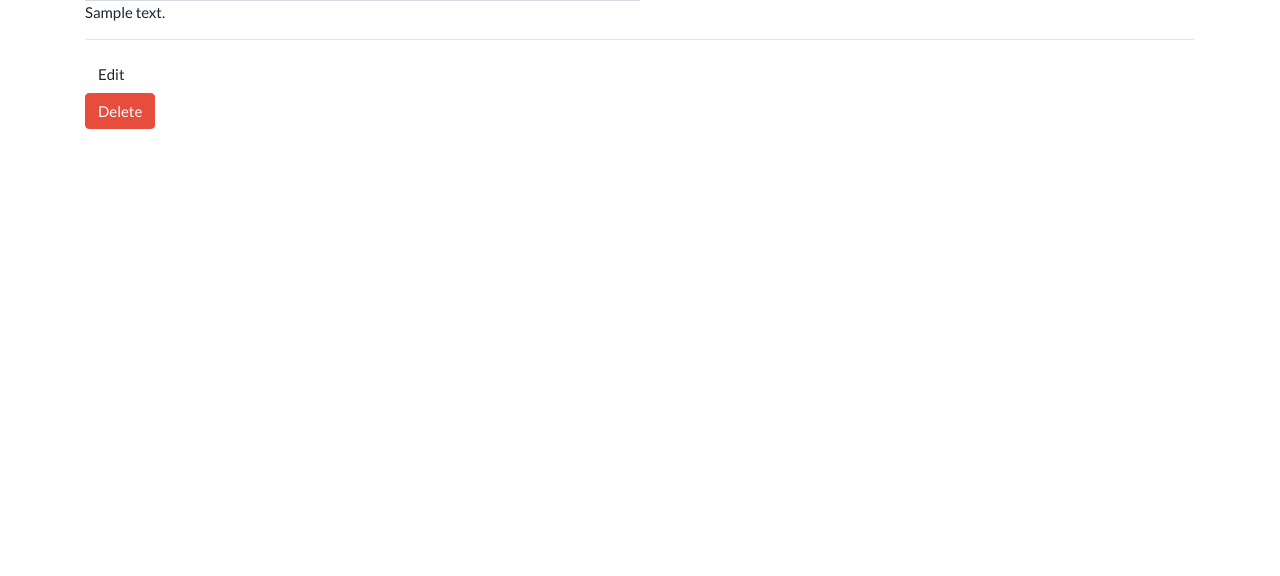
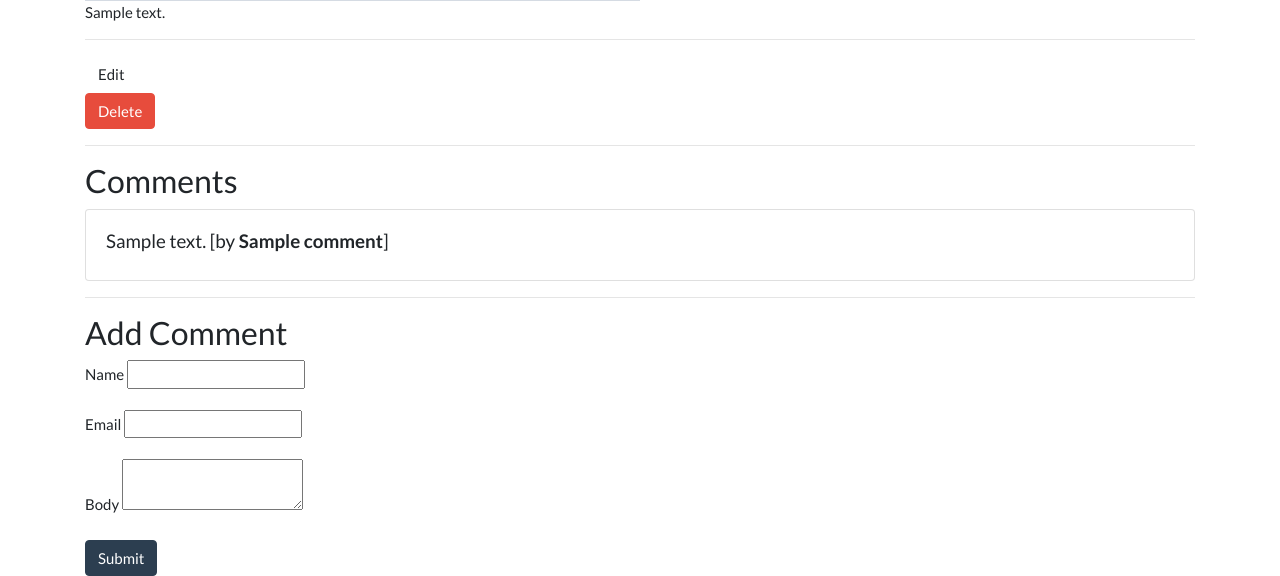
Before and after one commit to Shameer-U/ciblog, a CodeIgniter app: page /ciblog/posts/sample in a window 1280 px wide. Shown: the part 579-1155 px from the top of the page. Before the commit the page ends 708 px from the top, so only its background shows below. Run offline with CodeIgniter, Linux system fonts and the light colour scheme; tables that the repository leaves empty or names only in its code hold one stand-in row (values such as "Sample post"); grey boxes marked "Sample" are stand-in pictures; some libraries are stand-ins or nearby versions.

Commit message:
Commenting Functionality

```diff
--- a/application/config/autoload.php
+++ b/application/config/autoload.php
@@ -132,4 +132,4 @@ $autoload['language'] = array();
 |
 |	$autoload['model'] = array('first_model' => 'first');
 */
-$autoload['model'] = array('post_model', 'category_model');
+$autoload['model'] = array('post_model', 'category_model', 'comment_model');
--- a/application/controllers/Posts.php
+++ b/application/controllers/Posts.php
@@ -17,6 +17,8 @@
 
     public function view($slug = NULL){
         $data['post'] = $this->post_model->get_posts($slug);
+        $post_id = $data['post']['id'];
+        $data['comments'] = $this->comment_model->get_comments($post_id);
 
         if(empty($data['post'])){
             show_404();
--- /dev/null
+++ b/application/models/Comment_model.php
@@ -0,0 +1,23 @@
+<?php
+      class Comment_model extends CI_Model{
+          public function __construct(){
+              $this->load->database();
+          }
+
+          public function create_comment($post_id){
+              $data = array(
+                  'post_id' => $post_id,
+                  'name' => $this->input->post('name'),
+                  'email' => $this->input->post('email'),
+                  'body' => $this->input->post('body')
+
+              );
+
+              return $this->db->insert('comments' , $data);
+          }
+
+          public function get_comments($post_id){
+              $query = $this->db->get_where('comments', array('post_id'=>$post_id));
+               return $query->result_array();
+            }
+      }
--- a/application/views/posts/view.php
+++ b/application/views/posts/view.php
@@ -11,3 +11,38 @@
 <?php echo form_open('/posts/delete/'.$post['id']); ?>
     <input type="submit" value="Delete" class="btn btn-danger">
 </form>
+<hr>
+
+
+<h3>Comments</h3>
+<?php if($comments) : ?>
+    <?php foreach($comments as $comment) : ?>
+        <div class="card card-body">
+               <h5><?php echo $comment['body']; ?>
+               [by <strong><?php echo $comment['name']; ?></strong>]</h5>
+        </div>
+    <?php endforeach; ?>
+<?php else : ?>
+    <p>No Comments To Display</p>
+<?php endif; ?>
+<hr>
+
+
+<h3>Add Comment</h3>
+<?php echo validation_errors(); ?>
+<?php echo form_open('comments/create/'.$post['id']); ?>
+    <div class="form-group">
+         <label>Name</label>
+         <input type="text" name="name" class="form-controle">
+    </div>
+    <div class="form-group">
+         <label>Email</label>
+         <input type="text" name="email" class="form-controle">
+    </div>
+    <div class="form-group">
+         <label>Body</label>
+         <textarea type="text" name="body" class="form-controle"></textarea>
+    </div>
+    <input type="hidden" name="slug" value="<?php echo $post['slug']; ?>">
+    <button class="btn btn-primary" type="submit">Submit</button>
+</form>
```
Also changed, not shown: application/controllers/Comments.php (added, +22 -0 lines).
